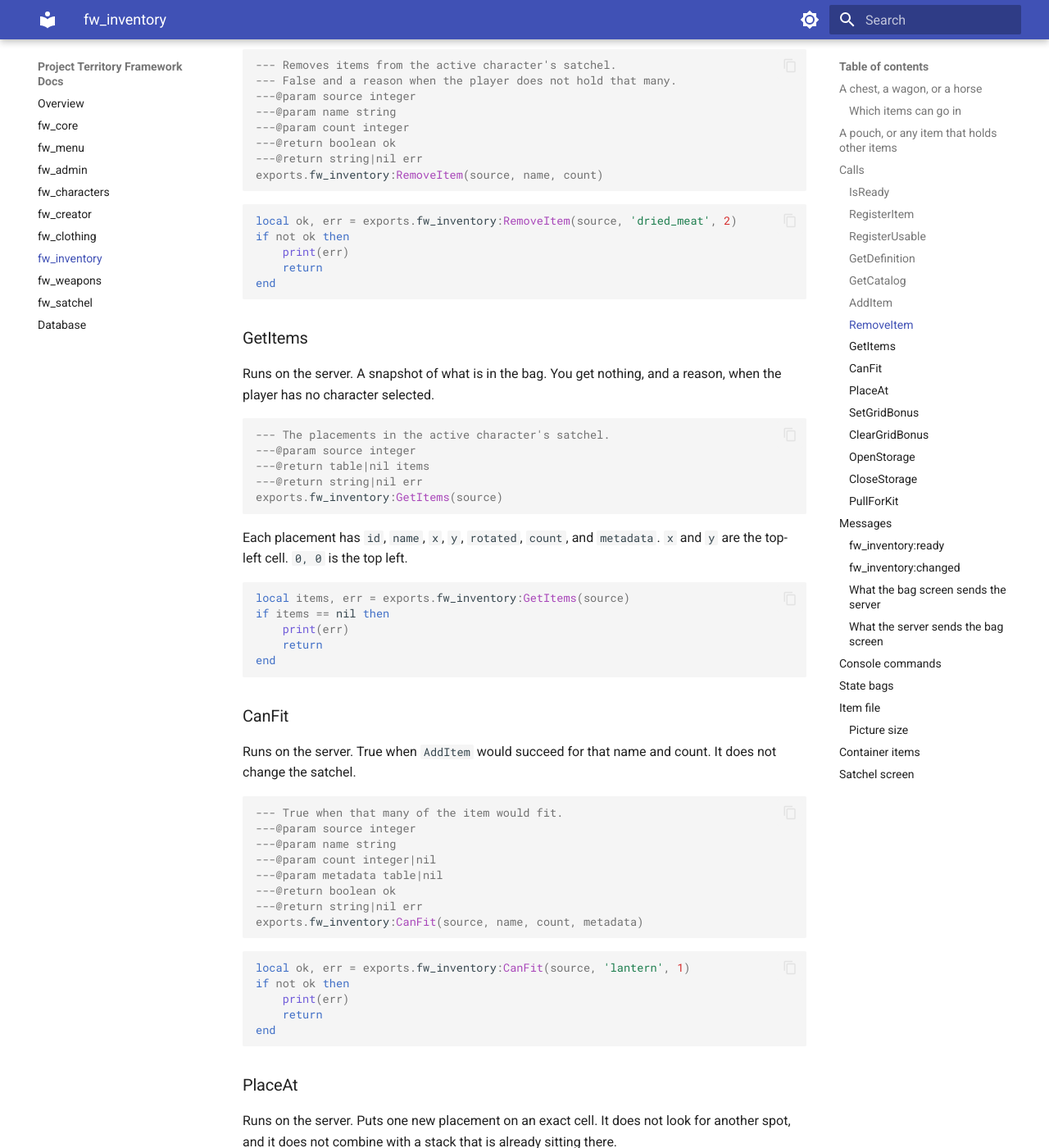
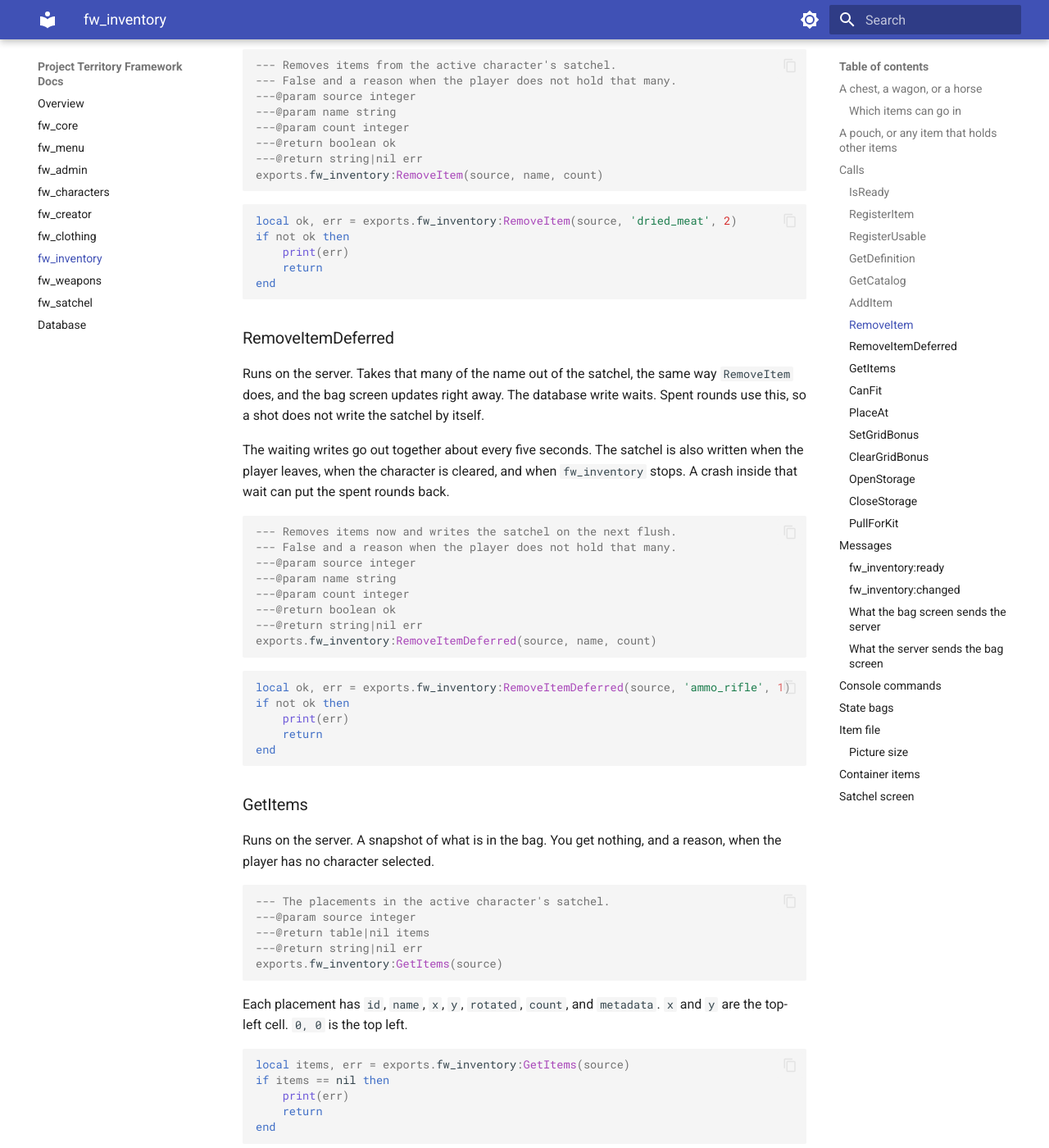
Before and after one commit to Benality/fw-framework-docs, an MkDocs documentation site: the page built from content/fw-inventory.md, in a window 1280 px wide and 1400 px high, scrolled down 7613 px. Shown: the whole window at 82% size. Built offline with MkDocs 1.6.1 and Material for MkDocs 9.7.7, drawn with Linux system fonts in a browser that asks for light colours.

Commit message:
Describe deferred satchel writes for spent rounds.
Co-authored-by: Cursor <cursoragent@cursor.com>

````diff
--- a/content/fw-inventory.md
+++ b/content/fw-inventory.md
@@ -302,6 +302,31 @@ exports.fw_inventory:RemoveItem(source, name, count)
 
 ```lua
 local ok, err = exports.fw_inventory:RemoveItem(source, 'dried_meat', 2)
+if not ok then
+    print(err)
+    return
+end
+```
+
+### RemoveItemDeferred
+
+Runs on the server. Takes that many of the name out of the satchel, the same way `RemoveItem` does, and the bag screen updates right away. The database write waits. Spent rounds use this, so a shot does not write the satchel by itself.
+
+The waiting writes go out together about every five seconds. The satchel is also written when the player leaves, when the character is cleared, and when `fw_inventory` stops. A crash inside that wait can put the spent rounds back.
+
+```lua
+--- Removes items now and writes the satchel on the next flush.
+--- False and a reason when the player does not hold that many.
+---@param source integer
+---@param name string
+---@param count integer
+---@return boolean ok
+---@return string|nil err
+exports.fw_inventory:RemoveItemDeferred(source, name, count)
+```
+
+```lua
+local ok, err = exports.fw_inventory:RemoveItemDeferred(source, 'ammo_rifle', 1)
 if not ok then
     print(err)
     return
````
Also changed, not shown: content/fw-weapons.md (+2 -0 lines).
